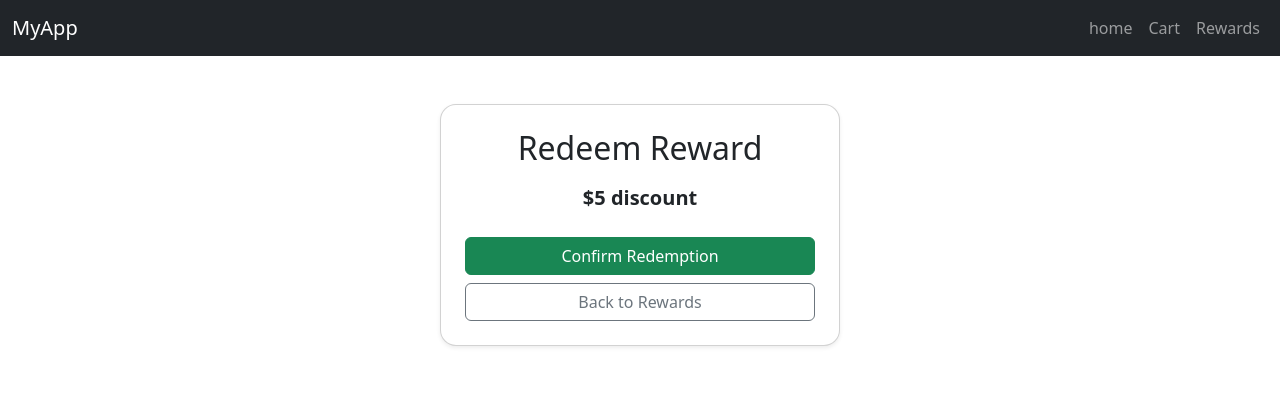
After one commit to alden195/doodlefoodle, a Flask app: a page that uses templates/redeem.html in a window 1280 px wide. The commit adds this page. Shown: the top 393 px of the page. Run offline with Flask 3, Linux system fonts and the light colour scheme; some libraries are stand-ins or nearby versions.

Commit message:
added redeemption page

```diff
--- a/app.py
+++ b/app.py
@@ -1,13 +1,12 @@
-import os
+
 import stripe
 from flask import Flask, render_template, jsonify, request, url_for, abort
 from flask_wtf import CSRFProtect
 from flask_limiter import Limiter
 from flask_limiter.util import get_remote_address
-
+from flask import session, flash, redirect
 
 app = Flask(__name__)
-
 
 app.secret_key = 'appricotlangsat333333lukedelaine'
 
@@ -15,12 +14,13 @@ app.secret_key = 'appricotlangsat333333lukedelaine'
 csrf = CSRFProtect(app)
 
 # Stripe secret key
-STRIPE_API_KEY = ""# add your strip secret key
-#stripe.api_key = STRIPE_API_KEY
+STRIPE_API_KEY = "" # add your stripe secret key
+# stripe.api_key = STRIPE_API_KEY
 
 limiter = Limiter(get_remote_address, app=app, default_limits=["200 per day", "50 per hour"])
+
 @app.route("/create-checkout-session", methods=["POST"])
-@limiter.limit("1 per minute")  # Rate limit this endpoint!
+@limiter.limit("1 per minute")
 @csrf.exempt
 def create_checkout_session():
     try:
@@ -67,16 +67,16 @@ def index():
 
 @app.route("/rewards")
 def rewards():
-    user_points = 2465
+    if "points" not in session:
+        session["points"] = 2465
+    user_points = session["points"]
     pending_points = 0
 
-    # Your previously earned/claimed rewards
     user_rewards = [
         {"icon": "bi-cash", "title": "$5 discount", "date": "3 days ago"},
         {"icon": "bi-percent", "title": "10% discount", "date": "3 days ago"}
     ]
 
-    # Your available rewards (for the card grid)
     rewards_list = [
         {"icon": "bi-cash", "color": "#9366CF", "title": "$5 discount", "points": 500},
         {"icon": "bi-percent", "color": "#9366CF", "title": "10% discount", "points": 500},
@@ -96,6 +96,29 @@ def rewards():
         rewards=rewards_list
     )
 
+@app.route("/redeem/<reward_title>", methods=["GET", "POST"])
+def redeem_reward(reward_title):
+    # Dummy rewards lookup by title for demo (better to use IDs in production)
+    all_rewards = [
+        {"title": "$5 discount", "points": 500},
+        {"title": "10% discount", "points": 500},
+        {"title": "Free Music Class", "points": 500},
+        {"title": "Free Technology Class", "points": 500},
+        {"title": "Free Gardening Class", "points": 500},
+        {"title": "Free Sports and Fitness Class", "points": 500},
+        {"title": "$5 NTUC voucher", "points": 500},
+        {"title": "$5 Cold Storage voucher", "points": 500},
+        {"title": "$5 Sheng Shiong voucher", "points": 500}
+    ]
+    reward = next((r for r in all_rewards if r["title"] == reward_title), None)
+    if not reward:
+        abort(404)
+    if request.method == "POST":
+        # No more points deduction or check
+        flash(f"Successfully redeemed {reward_title}!", "success")
+        return redirect(url_for("rewards"))
+    return render_template("redeem.html", reward_title=reward_title)
+
 @app.route('/manual-card-pay', methods=['POST'])
 @limiter.limit("1 per hour")  # or "5 per minute"
 def manual_card_pay():
--- /dev/null
+++ b/templates/redeem.html
@@ -0,0 +1,18 @@
+<!-- redeem.html -->
+{% extends "base.html" %}
+{% block content %}
+<div class="container py-5">
+  <div class="card shadow-sm text-center p-4" style="border-radius:16px; max-width: 400px; margin:auto;">
+    <h2 class="fw-light mb-3">Redeem Reward</h2>
+    <div class="mb-4">
+      <i class="bi bi-gift fs-1 mb-3" style="color:#8e24aa"></i>
+      <div class="fw-bold" style="font-size:1.25rem;">{{ reward_title }}</div>
+    </div>
+    <form method="post">
+      <input type="hidden" name="csrf_token" value="{{ csrf_token() }}">
+      <button type="submit" class="btn btn-success w-100">Confirm Redemption</button>
+      <a href="{{ url_for('rewards') }}" class="btn btn-outline-secondary w-100 mt-2">Back to Rewards</a>
+    </form>
+  </div>
+</div>
+{% endblock %}
```
Also changed, not shown: templates/redeem_success.html (added, +14 -0 lines), templates/rewards.html (+6 -3 lines).
